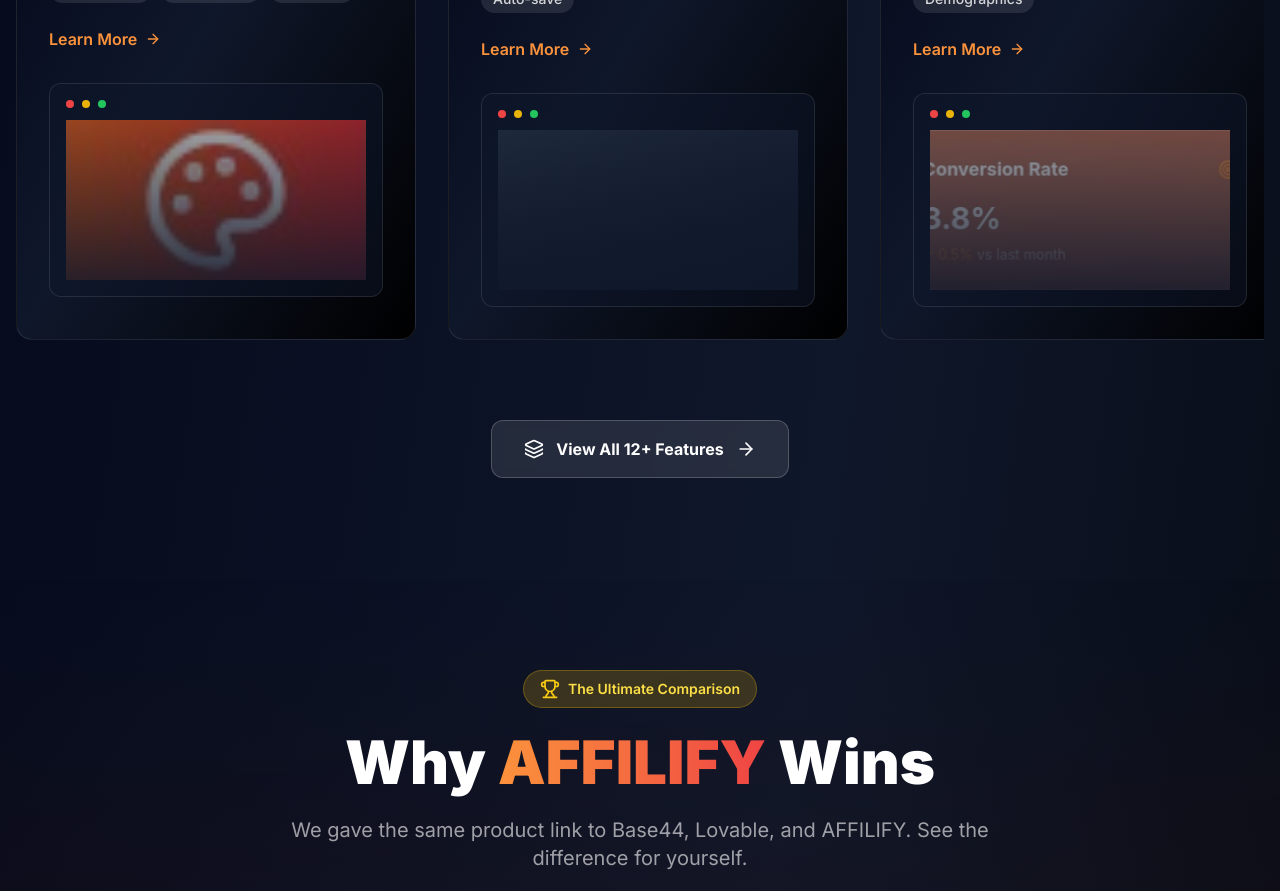
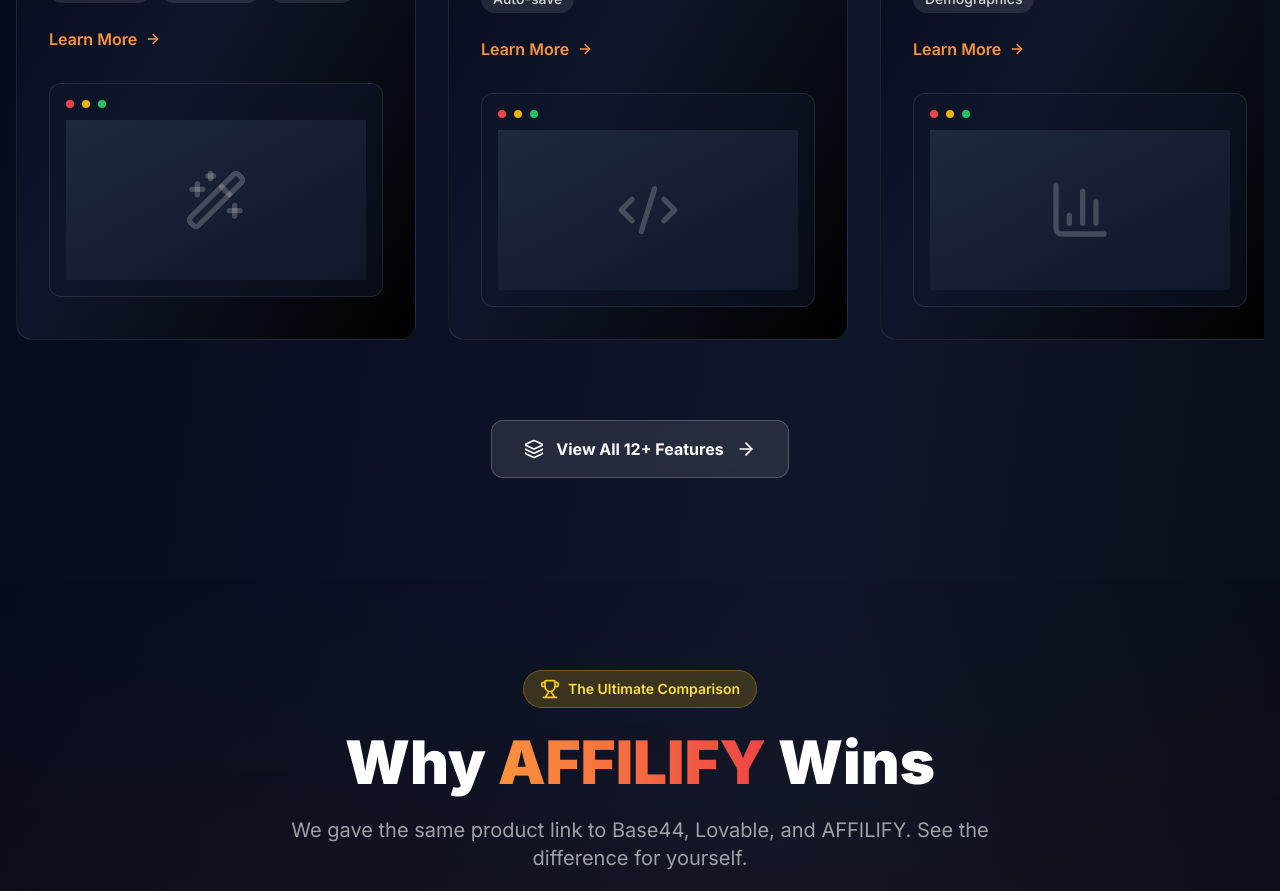
Before and after one commit to JVL-afk/ALL-AFFILIFY-MA-STYLED-2, a Next.js app: page / in a window 1280 px wide. Shown: the part 2960-3851 px from the top of the page. Built offline with nearby package versions, Linux system fonts and the light colour scheme.

Commit message:
Update feature display to use icon instead of image
Replaced image with feature icon in the component.

```diff
--- a/src/app/page.tsx
+++ b/src/app/page.tsx
@@ -715,13 +715,8 @@
                         <div className="w-2 h-2 rounded-full bg-yellow-500" />
                         <div className="w-2 h-2 rounded-full bg-green-500" />
                       </div>
-                      <div className="h-40 bg-gradient-to-br from-slate-800 to-slate-900 rounded-lg flex items-center justify-center overflow-hidden relative group-hover:scale-[1.02] transition-transform">
-                        <img
-                          src={feature.screenshot}
-                          alt={feature.title}
-                          className="w-full h-full object-cover opacity-60 group-hover:opacity-100 transition-opacity"
-                        />
-                        <div className="absolute inset-0 bg-gradient-to-t from-slate-900/80 to-transparent" />
+                      <div className="h-40 bg-gradient-to-br from-slate-800 to-slate-900 rounded-lg flex items-center justify-center">
+                        <feature.icon className="w-16 h-16 text-white/20" />
                       </div>
                     </div>
                   </div>
```
